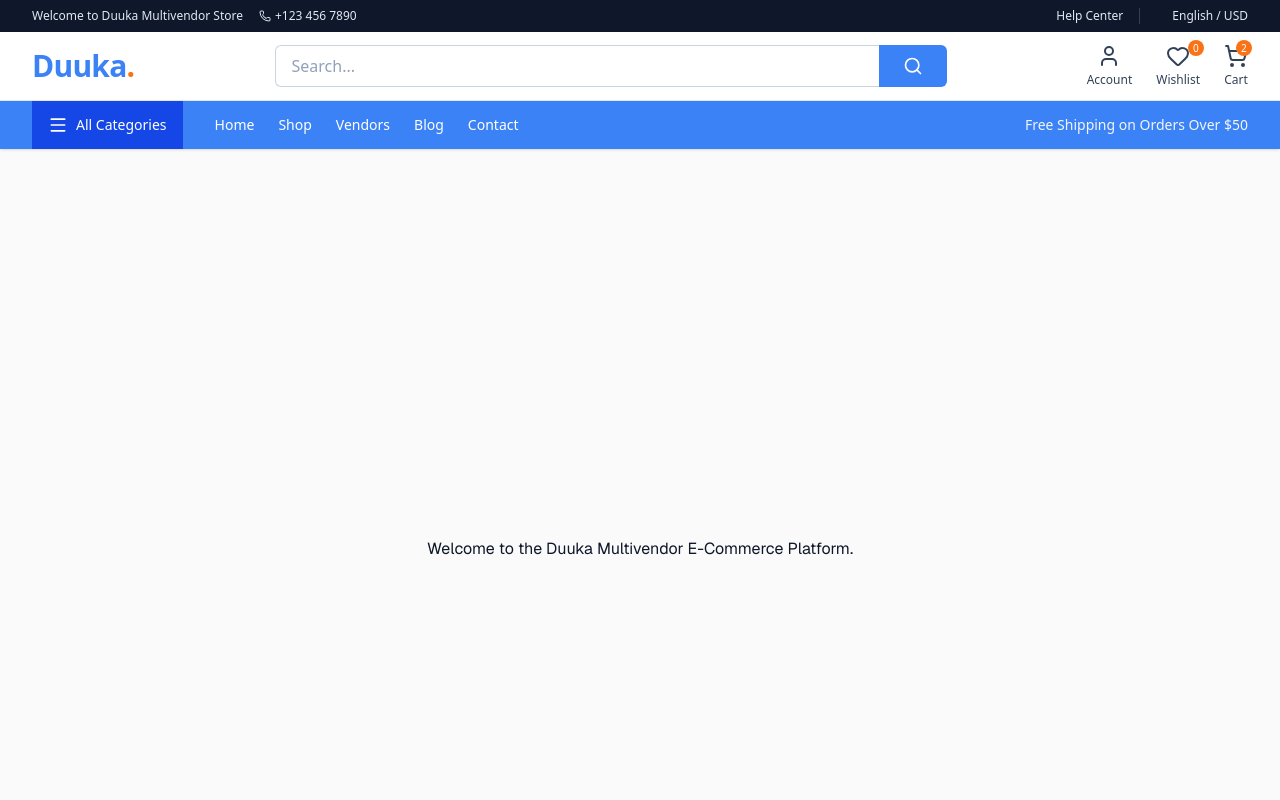
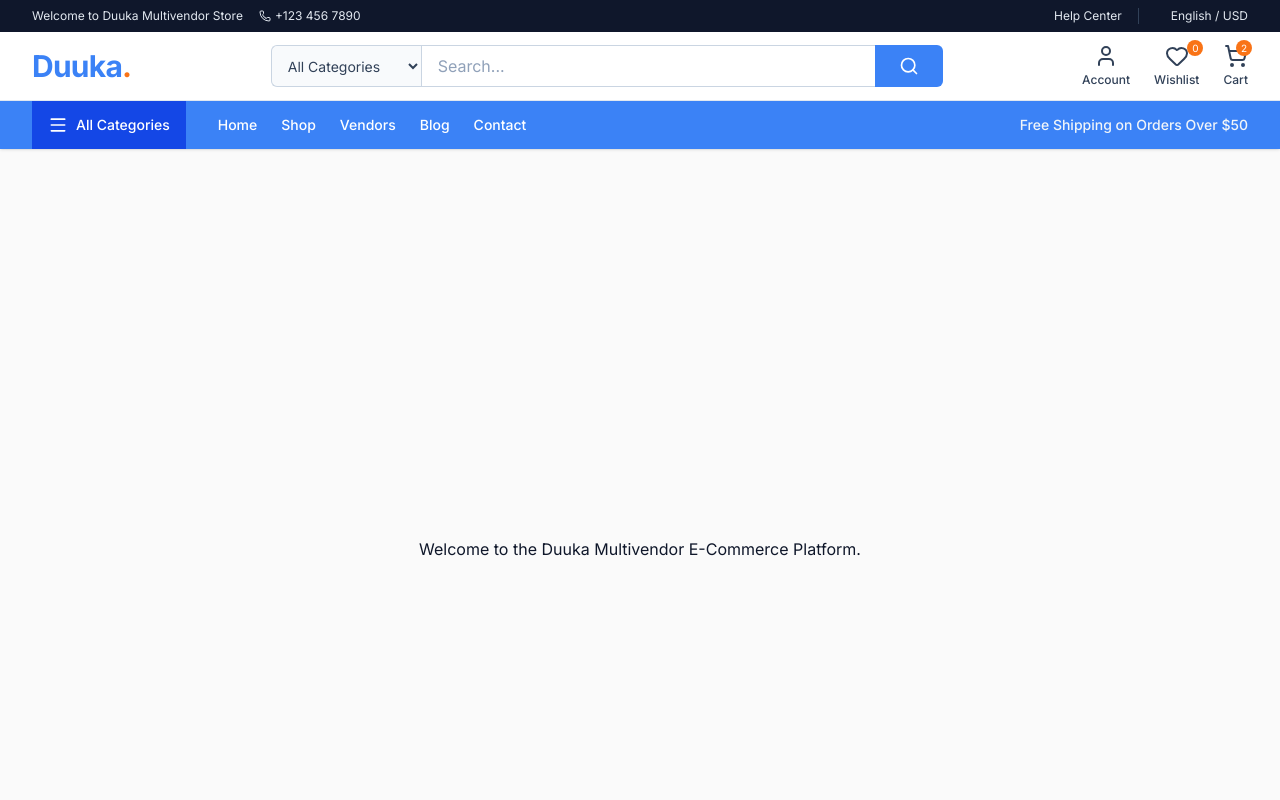
Before and after one commit to Omillo-Charles/.soko, a Next.js app: page / in a window 1280 px wide. Shown: the top 800 px of the page. Built offline with nearby package versions, Linux system fonts and the light colour scheme.

Commit message:
complete the nav and footer design to match the desired duuka layout

```diff
--- a/app/globals.css
+++ b/app/globals.css
@@ -38,8 +38,8 @@
   --radius-sm: calc(var(--radius) - 4px);
   --radius-md: calc(var(--radius) - 2px);
   --radius-lg: var(--radius);
-  --font-sans: var(--font-geist-sans);
-  --font-mono: var(--font-geist-mono);
+  --font-sans: var(--font-sans);
+  --font-mono: var(--font-mono);
 }
 
 @media (prefers-color-scheme: dark) {
--- a/app/layout.tsx
+++ b/app/layout.tsx
@@ -1,16 +1,16 @@
 import type { Metadata } from "next";
-import { Geist, Geist_Mono } from "next/font/google";
+import { Inter, Geist_Mono } from "next/font/google";
 import "./globals.css";
 import Navbar from "@/components/nav";
 import Footer from "@/components/footer";
 
-const geistSans = Geist({
-  variable: "--font-geist-sans",
+const inter = Inter({
+  variable: "--font-sans",
   subsets: ["latin"],
 });
 
 const geistMono = Geist_Mono({
-  variable: "--font-geist-mono",
+  variable: "--font-mono",
   subsets: ["latin"],
 });
 
@@ -27,7 +27,7 @@ export default function RootLayout({
   return (
     <html lang="en">
       <body
-        className={`${geistSans.variable} ${geistMono.variable} antialiased`}
+        className={`${inter.variable} ${geistMono.variable} antialiased`}
       >
         <Navbar />
         {children}
--- a/components/footer.tsx
+++ b/components/footer.tsx
@@ -1,6 +1,6 @@
 import React from 'react';
 import Link from 'next/link';
-import { Facebook, Twitter, Instagram, Linkedin, Mail, Phone, MapPin, Send } from 'lucide-react';
+import { Facebook, Instagram, Linkedin, Mail, Phone, MapPin, Send } from 'lucide-react';
 
 const Footer = () => {
   return (
@@ -80,7 +80,9 @@ const Footer = () => {
                         <Facebook className="w-5 h-5" />
                     </a>
                     <a href="#" className="w-10 h-10 rounded-full bg-slate-800 flex items-center justify-center hover:bg-primary hover:text-white transition-all">
-                        <Twitter className="w-5 h-5" />
+                        <svg className="w-4 h-4 fill-current" viewBox="0 0 24 24" aria-hidden="true">
+                            <path d="M18.244 2.25h3.308l-7.227 8.26 8.502 11.24H16.17l-5.214-6.817L4.99 21.75H1.68l7.73-8.835L1.254 2.25H8.08l4.713 6.231zm-1.161 17.52h1.833L7.084 4.126H5.117z" />
+                        </svg>
                     </a>
                     <a href="#" className="w-10 h-10 rounded-full bg-slate-800 flex items-center justify-center hover:bg-primary hover:text-white transition-all">
                         <Instagram className="w-5 h-5" />
--- a/components/nav.tsx
+++ b/components/nav.tsx
@@ -1,5 +1,5 @@
 import Link from "next/link";
-import { Search, ShoppingCart, User, Heart, Menu, Phone } from "lucide-react";
+import { Search, ShoppingCart, User, Heart, Menu, Phone, Home, Store, Users } from "lucide-react";
 
 const Navbar = () => {
   return (
@@ -40,10 +40,18 @@ const Navbar = () => {
             {/* Search Bar */}
             <div className="flex-1 w-full max-w-2xl md:mx-4 relative order-last md:order-none">
                 <div className="flex w-full">
+                    <select className="hidden sm:block border border-r-0 border-slate-300 rounded-l-md bg-slate-50 text-slate-700 px-3 py-2 text-sm focus:outline-none focus:ring-2 focus:ring-primary focus:border-transparent cursor-pointer max-w-[150px]">
+                        <option value="all">All Categories</option>
+                        <option value="electronics">Electronics</option>
+                        <option value="fashion">Fashion</option>
+                        <option value="home">Home & Garden</option>
+                        <option value="beauty">Beauty</option>
+                        <option value="sports">Sports</option>
+                    </select>
                     <input
                         type="text"
                         placeholder="Search..."
-                        className="w-full border border-r-0 border-slate-300 rounded-l-md py-2 px-4 text-slate-900 focus:outline-none focus:ring-2 focus:ring-primary focus:border-transparent placeholder:text-slate-400 text-sm md:text-base"
+                        className="w-full border border-slate-300 rounded-l-md sm:rounded-l-none border-r-0 py-2 px-4 text-slate-900 focus:outline-none focus:ring-2 focus:ring-primary focus:border-transparent placeholder:text-slate-400 text-sm md:text-base"
                     />
                     <button className="bg-primary text-white px-4 md:px-6 rounded-r-md hover:bg-blue-600 transition-colors flex items-center justify-center cursor-pointer">
                         <Search className="w-5 h-5" />
@@ -97,12 +105,16 @@ const Navbar = () => {
       <div className="md:hidden fixed bottom-0 left-0 right-0 bg-white border-t border-slate-200 shadow-[0_-1px_3px_rgba(0,0,0,0.1)] z-50">
           <div className="flex justify-around items-center p-2 text-[10px] font-medium text-slate-600">
               <Link href="/" className="flex flex-col items-center gap-1 p-2 hover:text-primary">
-                  <Menu className="w-5 h-5" />
+                  <Home className="w-5 h-5" />
                   <span>Home</span>
               </Link>
               <Link href="/shop" className="flex flex-col items-center gap-1 p-2 hover:text-primary">
-                  <Search className="w-5 h-5" />
+                  <Store className="w-5 h-5" />
                   <span>Shop</span>
+              </Link>
+              <Link href="/vendors" className="flex flex-col items-center gap-1 p-2 hover:text-primary">
+                  <Users className="w-5 h-5" />
+                  <span>Vendors</span>
               </Link>
               <Link href="/cart" className="flex flex-col items-center gap-1 p-2 hover:text-primary relative">
                   <div className="relative">
```
